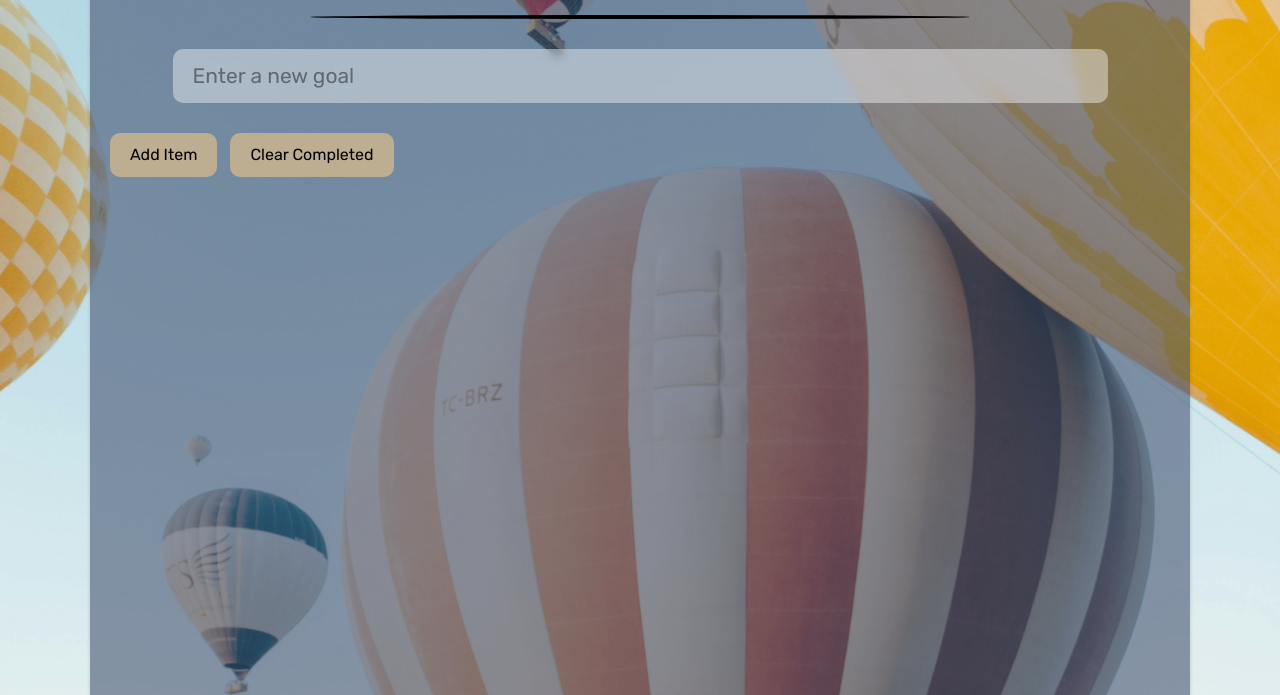
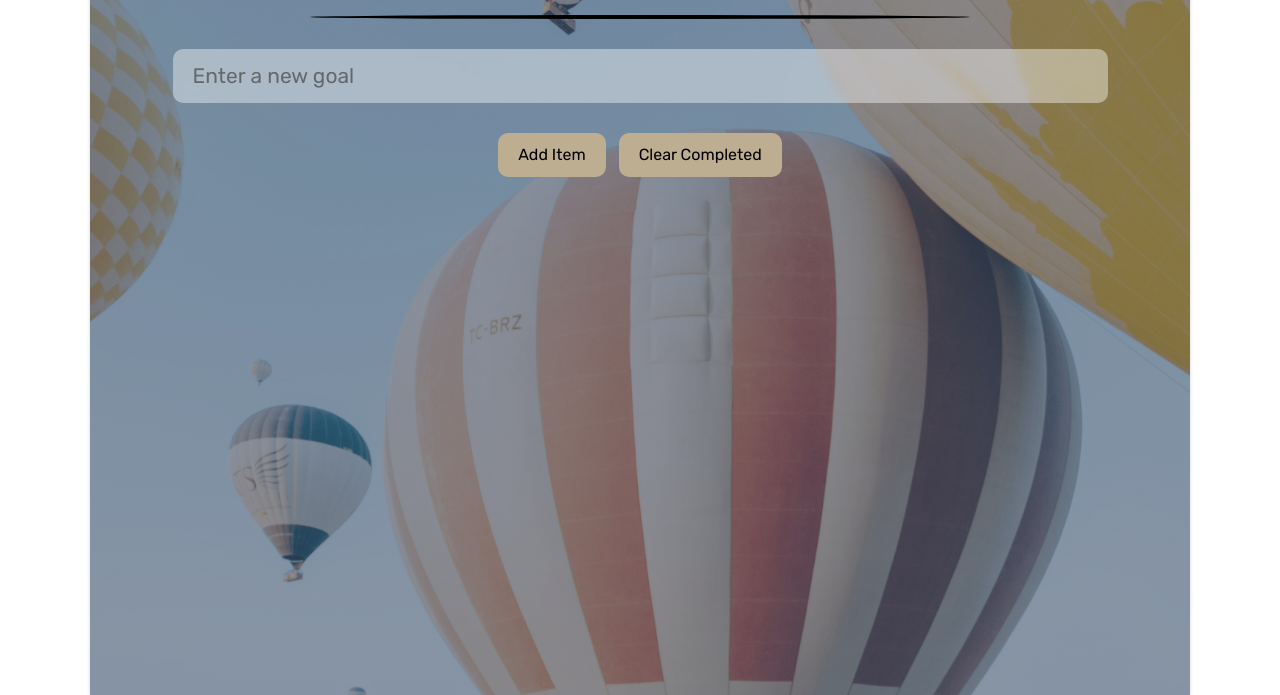
Before and after one commit to AnthonyTGarrett/todoList, a plain HTML site: page index.html in a window 1280 px wide. Shown: the part 105-800 px from the top of the page. Drawn offline with nearby package versions, Linux system fonts and the light colour scheme.

Commit message:
Added a change to help mobile users enter new tasks

```diff
--- a/css/style.css
+++ b/css/style.css
@@ -7,8 +7,6 @@
 
 body {
   font-family: 'Rubik', sans-serif;
-  background-image: url(../img/ballons.jpg);
-  background-size: cover;
 }
 
 header {
@@ -57,9 +55,16 @@ hr.breaker {
 main.container {
   max-width: 1100px;
   margin: 0 auto;
-  background-color: rgba(66, 82, 110, 0.582);
+  /* background-color: rgba(66, 82, 110, 0.582); */
   box-shadow: rgba(0, 0, 0, 0.16) 0px 1px 4px;
   min-height: 100vh;
+  background: linear-gradient(
+      0deg,
+      rgba(66, 82, 110, 0.582),
+      rgba(66, 82, 110, 0.582)
+    ),
+    url(../img/ballons.jpg);
+  background-size: cover;
 }
 
 section.section-input {
@@ -143,6 +148,6 @@ textarea {
 
 @media screen and (min-width: 768px) {
   .buttons {
-    align-self: flex-start;
+    justify-content: center;
   }
 }
--- a/js/main.js
+++ b/js/main.js
@@ -16,7 +16,7 @@ document.addEventListener('DOMContentLoaded', e => {
   addGenericEventHandler('click', '.add', addItem);
   addGenericEventHandler('click', '.clear', clearList);
   task.addEventListener('keydown', e => {
-    if (e.code === 'Enter') {
+    if (e.keyCode === 13) {
       addItem(e);
     }
   });
```
